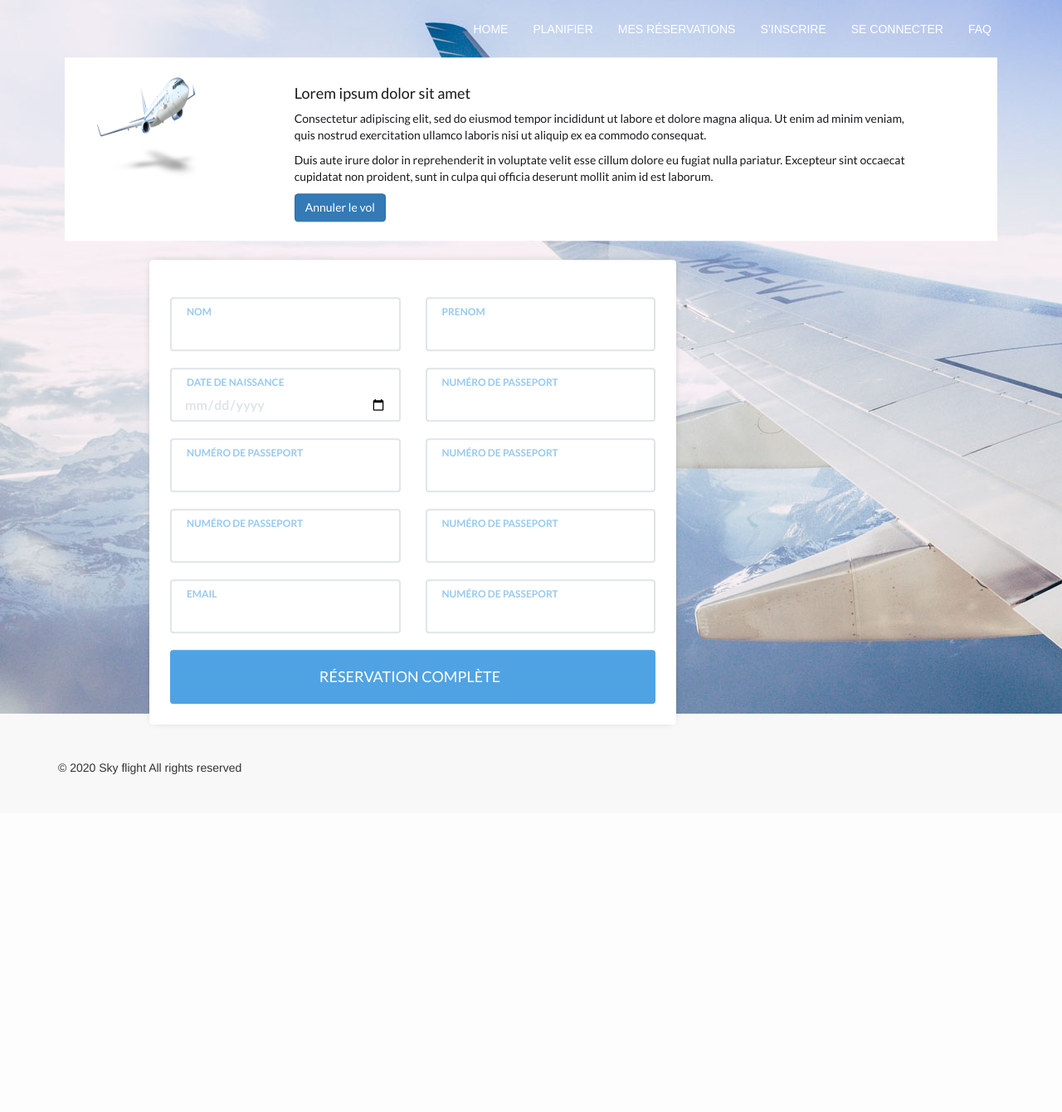
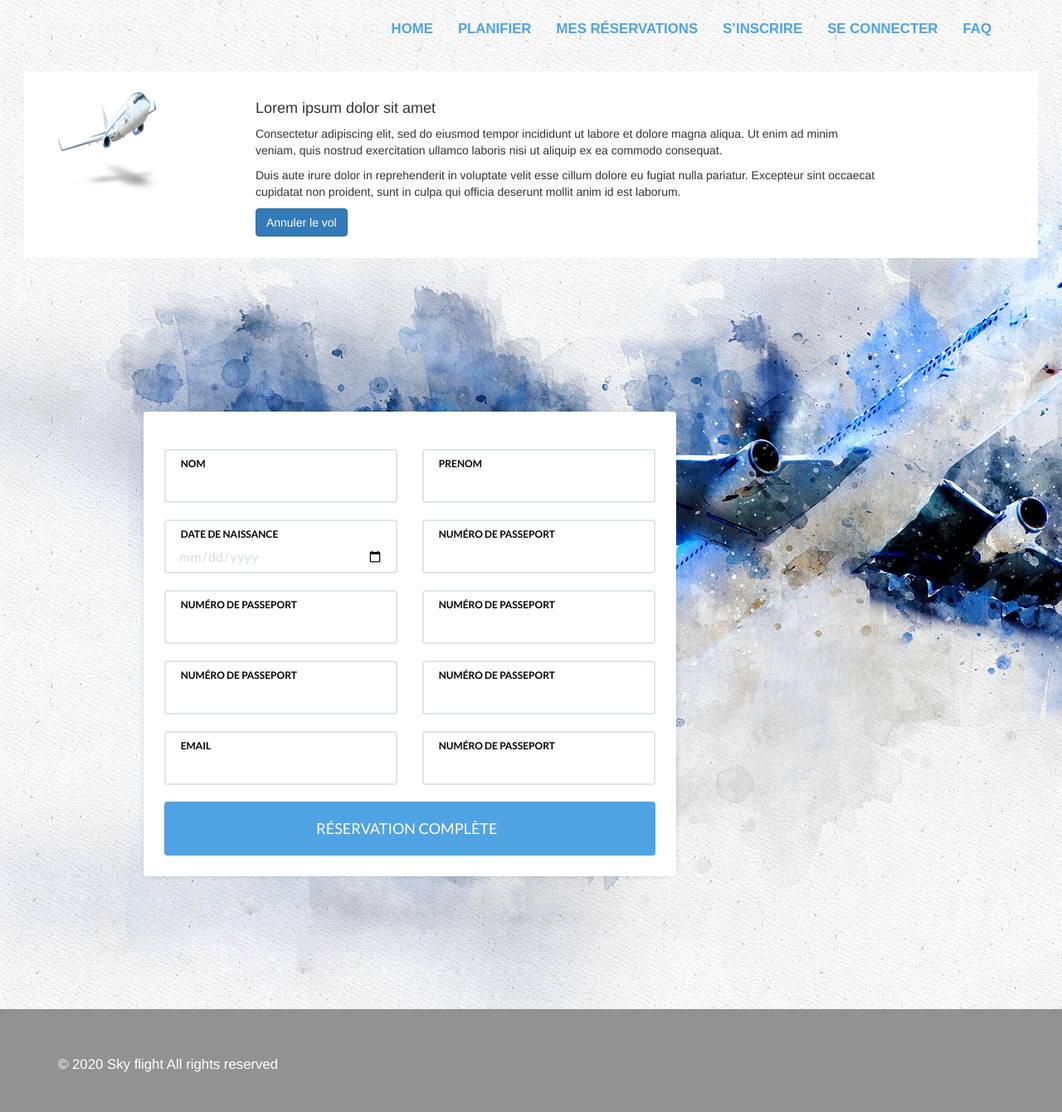
Before and after one commit to ABelcaid/Application-pour-la-gestion-des-reservations-des-vols-aeriens, a PHP site: page /reservation.php in a window 1280 px wide. Shown: the whole page at 83% size. Before the commit the page ends 933 px from the top, so only its background shows below. Run offline with PHP 8.4, Linux system fonts and the light colour scheme.

Commit message:
version 1.0

```diff
--- a/css/style.css
+++ b/css/style.css
@@ -1,5 +1,5 @@
 body{
-	background-image: url('../img/background.jpg');
+	background-image: url('../img/01.jpg');
 
 }
 
@@ -20,34 +20,10 @@ ul.navbar-nav {
 	text-transform: uppercase;
 }
 
-.navbar-inverse ul.navbar-nav li a { color: #fff; border: 0; }
-.navbar-inverse ul.navbar-nav li a:hover { color: #ddd; border: 0; }
-.navbar-inverse ul.navbar-nav li a:focus { color: #ddd; outline: 0; border: 0; }
+.navbar-inverse ul.navbar-nav li a { color: #4fa3e3; font-size: larger; font-weight: bold; border: 0; }
+.navbar-inverse ul.navbar-nav li a:hover { color: #4fa3e3; border: 0; }
+.navbar-inverse ul.navbar-nav li a:focus { color: #4fa3e3; outline: 0; border: 0; }
 
-/* .navbar-inverse ul.navbar-nav li a.btn-link-3 {
-	display: inline-block;
-	margin: 9px 0 0 15px;
-	padding: 6px 15px;
-	background: #4a85f1;
-	border: 0;
-	font-family: 'Josefin Sans', sans-serif;
-	font-size: 14px;
-    font-weight: 300;
-    color: #fff;
-    opacity: 1;
-    text-transform: uppercase;
-    -moz-border-radius: 6px; -webkit-border-radius: 6px; border-radius: 6px;
-} */
-.navbar-inverse ul.navbar-nav li a.btn-link-3:hover,
-.navbar-inverse ul.navbar-nav li a.btn-link-3:focus,
-.navbar-inverse ul.navbar-nav li a.btn-link-3:active,
-.navbar-inverse ul.navbar-nav li a.btn-link-3:active:focus { outline: 0; opacity: 0.6; color: #fff; }
-
-.navbar-brand {
-	width: 102px;
-	background: url(../img/logo.png) left center no-repeat;
-	text-indent: -99999px;
-}
 .navbar>.container .navbar-brand, .navbar>.container-fluid .navbar-brand { margin-left: 0; }
 
 
@@ -57,7 +33,7 @@ ul.navbar-nav {
 
 .section {
 	position: relative;
-	height: 100vh;
+	height: 110vh;
 }
 
 .section .section-center {
@@ -164,24 +140,24 @@ ul.navbar-nav {
 	line-height: 24px;
 	height: 24px;
 	font-size: 12px;
-	color: #98c9ee;
+	color: #000000;
 }
 
-.booking-form .form-checkbox input {
+/* .booking-form .form-checkbox input {
 	position: absolute !important;
 	margin-left: -9999px !important;
 	visibility: hidden !important;
-}
+} */
 
-.booking-form .form-checkbox label {
+/* .booking-form .form-checkbox label {
 	position: relative;
 	padding-top: 4px;
 	padding-left: 30px;
 	font-weight: 700;
 	color: #191a1e;
-}
+} */
 
-.booking-form .form-checkbox label+label {
+/* .booking-form .form-checkbox label+label {
 	margin-left: 15px;
 }
 
@@ -194,9 +170,9 @@ ul.navbar-nav {
 	background: #fff;
 	border: 2px solid #dfe5e9;
 	border-radius: 50%;
-}
+} */
 
-.booking-form .form-checkbox input+span:after {
+/* .booking-form .form-checkbox input+span:after {
 	content: '';
 	position: absolute;
 	top: 50%;
@@ -209,17 +185,17 @@ ul.navbar-nav {
 	transform: translate(-50%, -50%);
 	-webkit-transition: 0.2s all;
 	transition: 0.2s all;
-}
+} */
 
-.booking-form .form-checkbox input:not(:checked)+span:after {
+/* .booking-form .form-checkbox input:not(:checked)+span:after {
 	opacity: 0;
-}
+} */
 
-.booking-form .form-checkbox input:checked+span:after {
+/* .booking-form .form-checkbox input:checked+span:after {
 	opacity: 1;
 	width: 10px;
 	height: 10px;
-}
+} */
 
 .booking-form .submit-btn {
 	color: #fff;
@@ -233,7 +209,7 @@ ul.navbar-nav {
 	text-transform: uppercase
 }
 
-.booking-cta {
+/* .booking-cta {
 	margin-top: 45px;
 }
 
@@ -247,10 +223,15 @@ ul.navbar-nav {
 .booking-cta p {
 	font-size: 22px;
 	color: #191a1e;
-}
+} */
 
 
-
+.flex{
+	display: flex;
+	justify-content: space-around;
+	align-items: center;
+	flex-wrap: wrap;
+}
 
 .t{
 	/* border: 1px solid black; */
@@ -263,8 +244,14 @@ ul.navbar-nav {
 	height: 120px;
 }
 
-footer { padding: 40px 0 45px 0; background: #f8f8f8; }
+footer { padding: 40px 0 45px 0;background: #929292; }
 
-.footer-copyright { padding-top: 15px; }
+.footer-copyright {
+	padding-top: 15px;
+	color: white;
+	font-size: larger;
+
+
+ }
 .footer-copyright a { color: #888; border-bottom: 1px dotted #888; }
 .footer-copyright a:hover, .footer-copyright a:focus { color: #888; border: 0; }
--- a/reservation.php
+++ b/reservation.php
@@ -46,34 +46,8 @@
 			</div>
 		</div>
 	</nav>
-	<div id="booking" class="section">
-		<div class="section-center">
-			<div class="container">
-				<div class="row">
-					<div class="col-md-4">
-						<!-- <div class="booking-cta">
-							<h1>flight info</h1>
-							<p>Lorem ipsum dolor sit amet consectetur adipisicing elit. Cupiditate laboriosam numquam at</p>
-						</div> -->
 
-						<!-- <div class="container2">
-							<div class="plane">
-								<div class="icon">
-									<img class="img" src="img/580b585b2edbce24c47b2d14.png" >
-								</div>
-								<div class="content">
-									<h2>ddffsf</h2>
-									<p>junklollooooooo</p>
-									<p>sfqfqfqfqfqfqfq</p>
-									<button class="btn">annuler le vol</button>
-
-								</div>
-
-							</div>
-						</div> -->
-
-					</div>
-
+	<div class="flex">
 	<section class="t">
 		<div class="container py-3">
 			<div class="card">
@@ -84,8 +58,12 @@
 					<div class="col-md-8 px-3">
 						<div class="card-block px-3">
 							<h4 class="card-title">Lorem ipsum dolor sit amet</h4>
-									<p class="card-text">Consectetur adipiscing elit, sed do eiusmod tempor incididunt ut labore et dolore magna aliqua. Ut enim ad minim veniam, quis nostrud exercitation ullamco laboris nisi ut aliquip ex ea commodo consequat. </p>
-									<p class="card-text">Duis aute irure dolor in reprehenderit in voluptate velit esse cillum dolore eu fugiat nulla pariatur. Excepteur sint occaecat cupidatat non proident, sunt in culpa qui officia deserunt mollit anim id est laborum.</p>
+							<p class="card-text">Consectetur adipiscing elit, sed do eiusmod tempor incididunt ut labore
+								et dolore magna aliqua. Ut enim ad minim veniam, quis nostrud exercitation ullamco
+								laboris nisi ut aliquip ex ea commodo consequat. </p>
+							<p class="card-text">Duis aute irure dolor in reprehenderit in voluptate velit esse cillum
+								dolore eu fugiat nulla pariatur. Excepteur sint occaecat cupidatat non proident, sunt in
+								culpa qui officia deserunt mollit anim id est laborum.</p>
 							<a href="#" class="btn btn-primary">Annuler le vol</a>
 						</div>
 					</div>
@@ -95,29 +73,13 @@
 		</div>
 		</div>
 	</section>
-
-
-
+	<div id="booking" class="section">
+		<div class="section-center">
+			<div class="container">
+				<div class="row">
 					<div class="col-md-7 col-md-offset-1">
 						<div class="booking-form">
 							<form>
-								<!-- <div class="form-group">
-									<div class="form-checkbox">
-										<label for="roundtrip">
-											<input type="radio" id="roundtrip" name="flight-type">
-											<span></span>Roundtrip
-										</label>
-										<label for="one-way">
-											<input type="radio" id="one-way" name="flight-type">
-											<span></span>One way
-										</label>
-										<label for="multi-city">
-											<input type="radio" id="multi-city" name="flight-type">
-											<span></span>Multi-City
-										</label>
-									</div>
-								</div> -->
-
 								<div class="row">
 									<div class="col-md-6">
 										<div class="form-group">
@@ -128,7 +90,7 @@
 									<div class="col-md-6">
 										<div class="form-group">
 											<span class="form-label">Prenom</span>
-											<input class="form-control" type="text" >
+											<input class="form-control" type="text">
 										</div>
 									</div>
 								</div>
@@ -142,31 +104,31 @@
 									<div class="col-md-6">
 										<div class="form-group">
 											<span class="form-label">Numéro de passeport </span>
-											<input class="form-control" type="text" >
+											<input class="form-control" type="text">
 										</div>
 									</div>
 									<div class="col-md-6">
 										<div class="form-group">
 											<span class="form-label">Numéro de passeport </span>
-											<input class="form-control" type="text" >
+											<input class="form-control" type="text">
 										</div>
 									</div>
 									<div class="col-md-6">
 										<div class="form-group">
 											<span class="form-label">Numéro de passeport </span>
-											<input class="form-control" type="text" >
+											<input class="form-control" type="text">
 										</div>
 									</div>
 									<div class="col-md-6">
 										<div class="form-group">
 											<span class="form-label">Numéro de passeport </span>
-											<input class="form-control" type="text" >
+											<input class="form-control" type="text">
 										</div>
 									</div>
 									<div class="col-md-6">
 										<div class="form-group">
 											<span class="form-label">Numéro de passeport </span>
-											<input class="form-control" type="text" >
+											<input class="form-control" type="text">
 										</div>
 									</div>
 								</div>
@@ -174,13 +136,13 @@
 									<div class="col-md-6">
 										<div class="form-group">
 											<span class="form-label">Email </span>
-											<input class="form-control" type="email" >
+											<input class="form-control" type="email">
 										</div>
 									</div>
 									<div class="col-md-6">
 										<div class="form-group">
 											<span class="form-label">Numéro de passeport </span>
-											<input class="form-control" type="text" >
+											<input class="form-control" type="text">
 										</div>
 									</div>
 
@@ -198,6 +160,8 @@
 		</div>
 	</div>
 
+	</div>
+
 	<footer>
 		<div class="container">
 			<div class="row">
```
Lines whose indentation alone changed are shown as unchanged.
